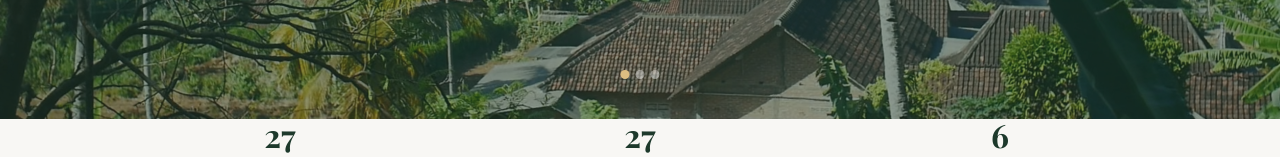
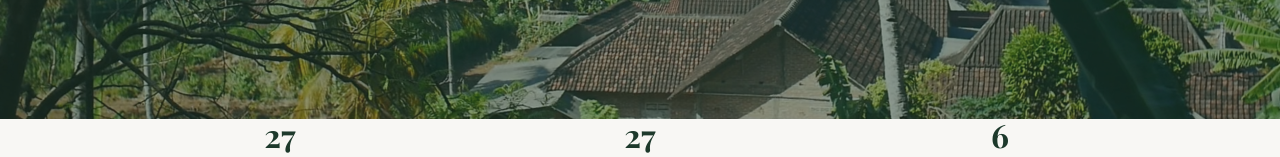
Before and after one commit to SyafaHadyan/balerejo-web, a Next.js app in the folder apps/umkm/: page / in a window 1280 px wide. Shown: the part 461-618 px from the top of the page. Built offline with nearby package versions, Linux system fonts and the light colour scheme; no server answers.

Commit message:
fix(umkm): remove slideshow dots from hero section

```diff
--- a/apps/umkm/src/components/sections/UmkmHeroSection.tsx
+++ b/apps/umkm/src/components/sections/UmkmHeroSection.tsx
@@ -31,15 +31,7 @@ export default function UmkmHeroSection() {
         </p>
       </div>
 
-      {/* slideshow dots */}
-      <div
-        className="absolute bottom-10 left-1/2 -translate-x-1/2 flex gap-[6px]"
-        aria-hidden="true"
-      >
-        <div className="size-[9px] rounded-full bg-accent" />
-        <div className="size-[9px] rounded-full bg-white/40" />
-        <div className="size-[9px] rounded-full bg-white/40" />
-      </div>
+
     </section>
   );
 }
```
